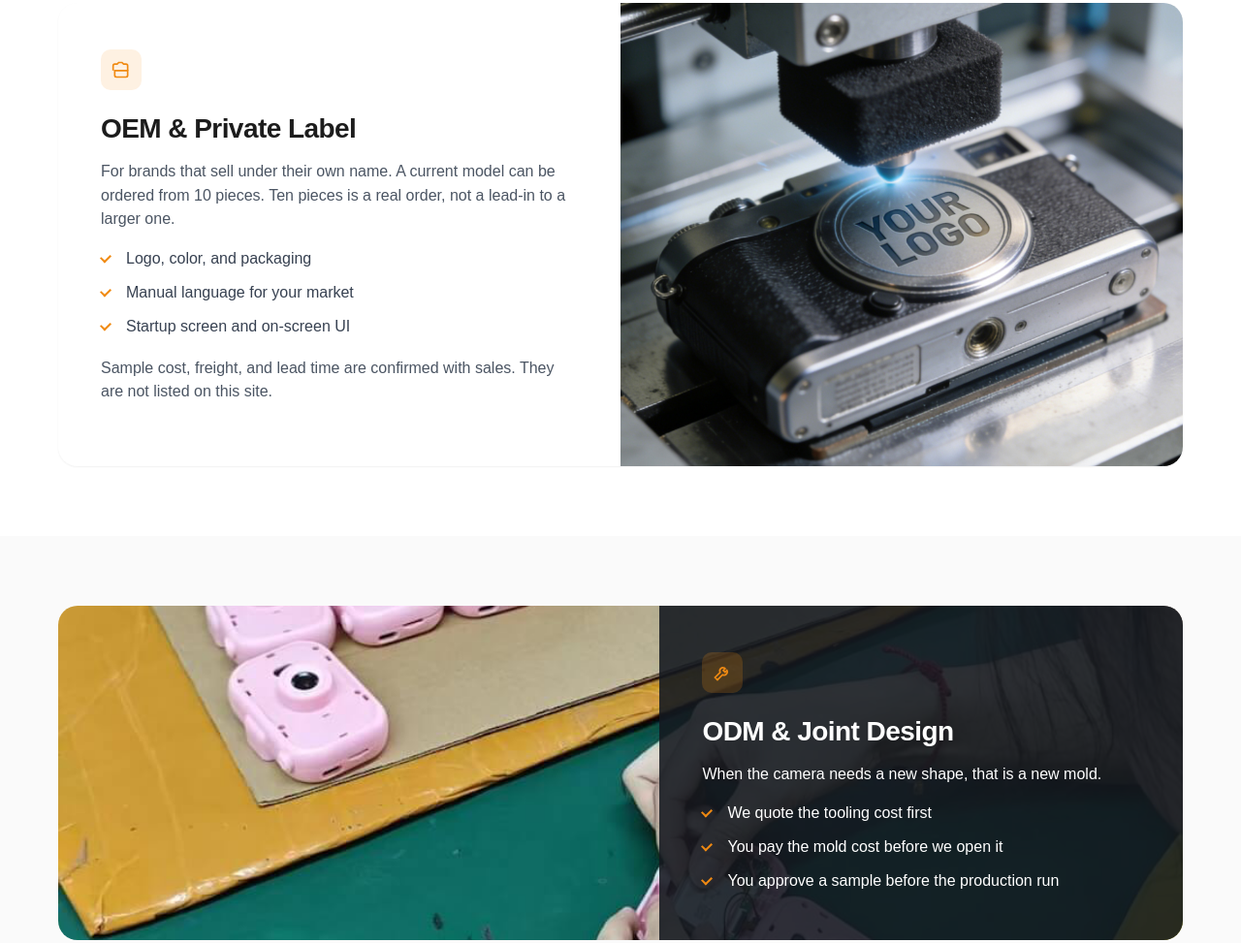
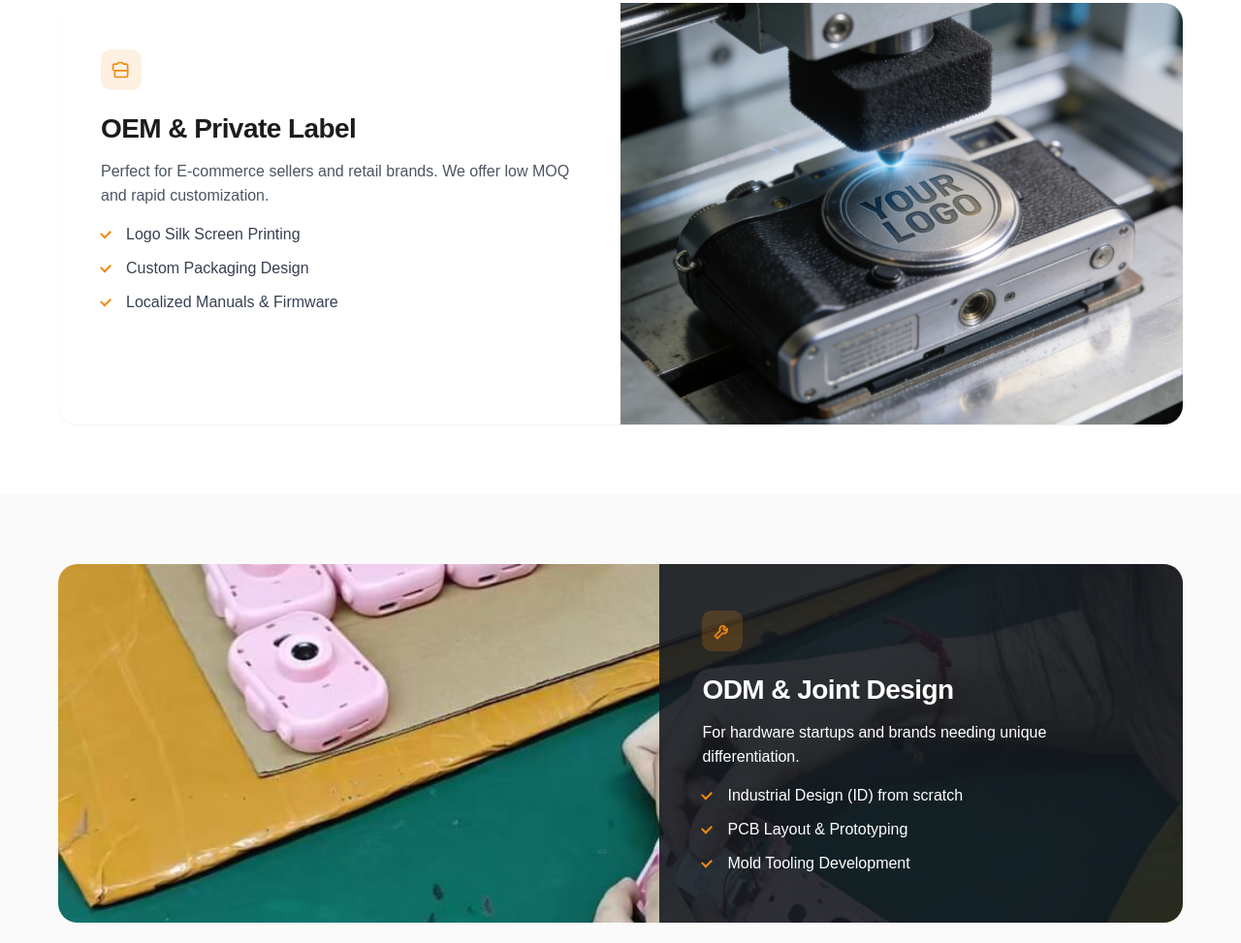
Before and after one commit to happyliush/btj-tech, a plain HTML site: page custom.html in a window 1280 px wide. Shown: the part 1318-2291 px from the top of the page at 97% size. Drawn offline with Linux system fonts and the light colour scheme.

Commit message:
Use the Sprite OEM and ODM copy on the custom page.
Co-authored-by: Cursor <cursoragent@cursor.com>

```diff
--- a/custom.html
+++ b/custom.html
@@ -46,13 +46,12 @@
               <svg width="20" height="20" viewBox="0 0 24 24" fill="none" stroke="currentColor" stroke-width="2"><path d="M20 13V7a2 2 0 0 0-2-2h-3l-2-2H9L7 5H4a2 2 0 0 0-2 2v6"/><path d="M4 13h16v6a2 2 0 0 1-2 2H6a2 2 0 0 1-2-2v-6z"/></svg>
             </div>
             <h2>OEM &amp; Private Label</h2>
-            <p>For brands that sell under their own name. A current model can be ordered from 10 pieces. Ten pieces is a real order, not a lead-in to a larger one.</p>
+            <p>Perfect for E-commerce sellers and retail brands. We offer low MOQ and rapid customization.</p>
             <ul class="oem-checks">
-              <li>Logo, color, and packaging</li>
-              <li>Manual language for your market</li>
-              <li>Startup screen and on-screen UI</li>
+              <li>Logo Silk Screen Printing</li>
+              <li>Custom Packaging Design</li>
+              <li>Localized Manuals &amp; Firmware</li>
             </ul>
-            <p style="margin-top:18px">Sample cost, freight, and lead time are confirmed with sales. They are not listed on this site.</p>
           </div>
           <img src="assets/oem-private-label.png?v=1" alt="A camera housing marked with a custom logo" />
         </article>
@@ -68,11 +67,11 @@
               <svg width="20" height="20" viewBox="0 0 24 24" fill="none" stroke="currentColor" stroke-width="2"><path d="M14.7 6.3a4 4 0 0 0-5.4 5.4L3 18l3 3 6.3-6.3a4 4 0 0 0 5.4-5.4l-2.2 2.2-2.2-2.2 2.2-2.2z"/></svg>
             </div>
             <h2>ODM &amp; Joint Design</h2>
-            <p>When the camera needs a new shape, that is a new mold.</p>
+            <p>For hardware startups and brands needing unique differentiation.</p>
             <ul class="oem-checks">
-              <li>We quote the tooling cost first</li>
-              <li>You pay the mold cost before we open it</li>
-              <li>You approve a sample before the production run</li>
+              <li>Industrial Design (ID) from scratch</li>
+              <li>PCB Layout &amp; Prototyping</li>
+              <li>Mold Tooling Development</li>
             </ul>
           </div>
         </article>
```
